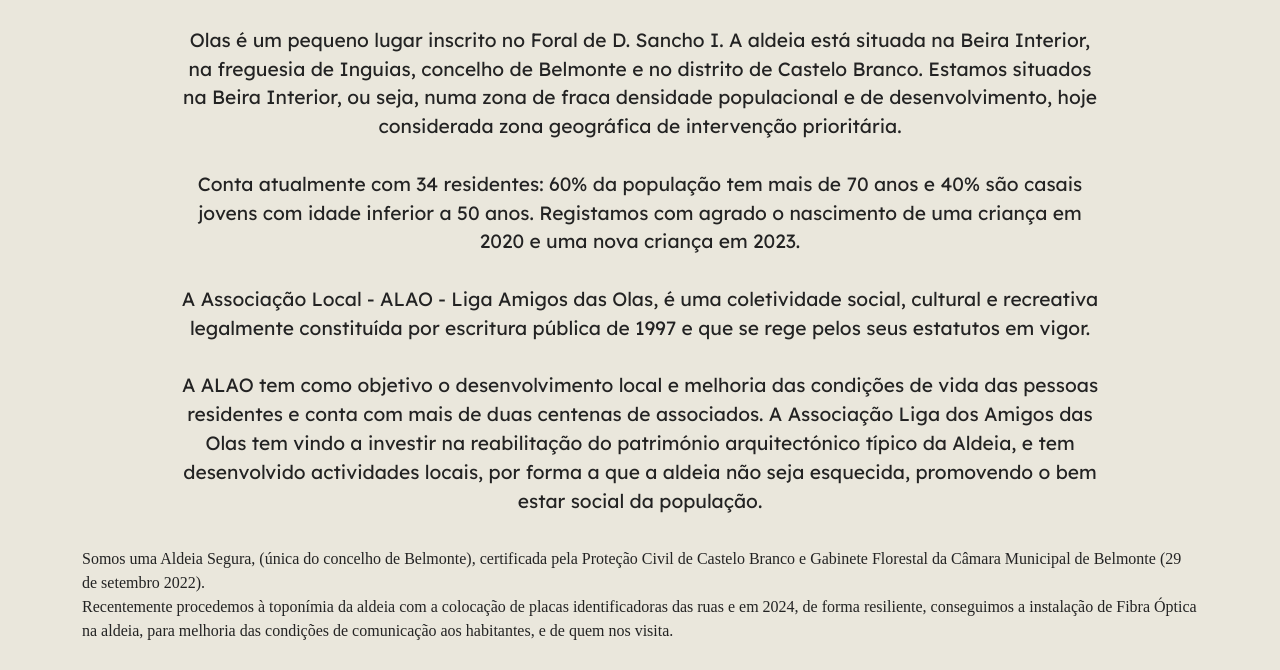
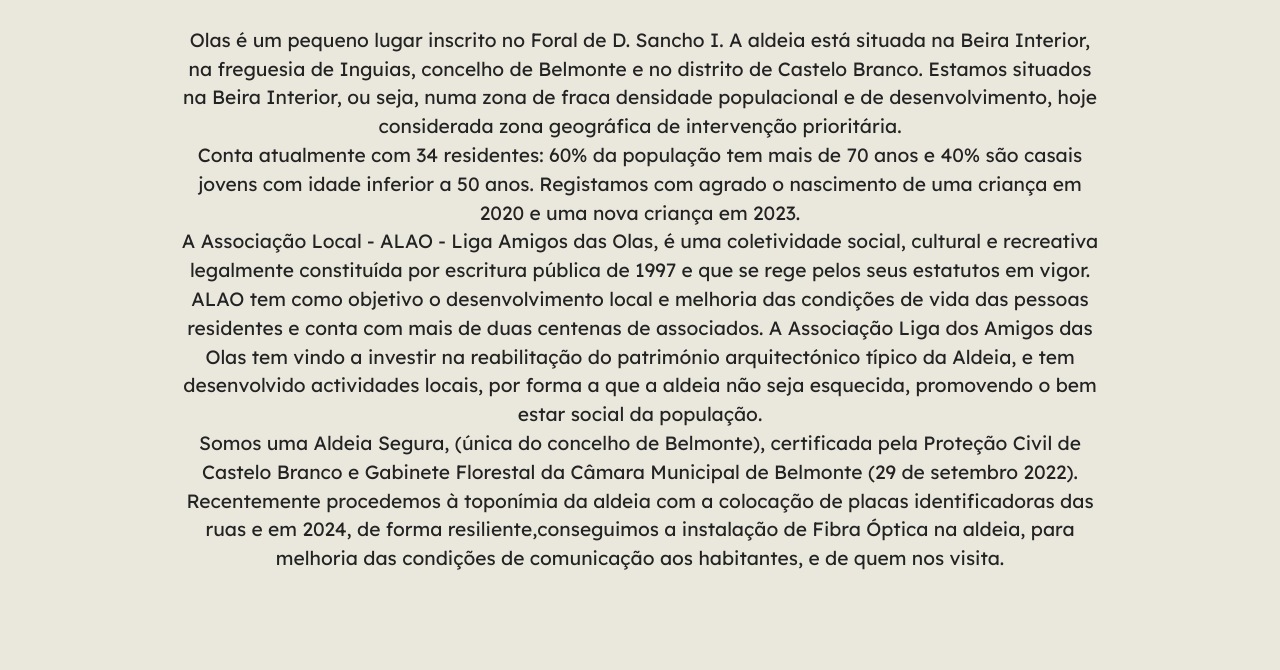
Before and after one commit to Haras71/ALAO, a website: page index.html in a window 1280 px wide. Shown: the part 763-1433 px from the top of the page. Drawn offline with Linux system fonts and the light colour scheme; files whose address does not match are found by name.

Commit message:
Update index.html

```diff
--- a/index.html
+++ b/index.html
@@ -124,38 +124,29 @@
                     </h3>
                     <h4 class="mbr-section-subtitle align-center mbr-fonts-style mb-4 display-7">
                         Olas é um pequeno lugar inscrito no Foral de D. Sancho I. A aldeia está situada na Beira Interior, na freguesia de Inguias, concelho de Belmonte e no distrito de Castelo Branco.
-                        Estamos situados na Beira Interior, ou seja, numa zona de fraca densidade populacional e de desenvolvimento, hoje considerada zona geográfica de intervenção prioritária. <br><br>
+                        Estamos situados na Beira Interior, ou seja, numa zona de fraca densidade populacional e de desenvolvimento, hoje considerada zona geográfica de intervenção prioritária.
+                        </br>
 
-                        <div>
                         Conta atualmente com 34 residentes: 60% da população tem mais de 70 anos e 40% são casais jovens com idade inferior a 50 anos. Registamos com agrado o nascimento de uma
                         criança em 2020 e uma nova criança em 2023.
-                        </div></br>
-                        <div>
-                        </div>
-                        <div>
+                        </br>
+
                         A  Associação Local  - ALAO - Liga Amigos das Olas, é uma coletividade social, cultural e recreativa legalmente constituída por escritura pública de 1997 e que se rege
                         pelos seus estatutos em vigor.
-                        </div></br>
-                        <div>
-                        </div>
-                            A  ALAO tem como objetivo o desenvolvimento local e melhoria das condições de vida das pessoas residentes e conta com mais de duas centenas de associados.
+                        </br>
+
+                        ALAO tem como objetivo o desenvolvimento local e melhoria das condições de vida das pessoas residentes e conta com mais de duas centenas de associados.
                         A Associação Liga dos Amigos das Olas tem vindo a investir na reabilitação do património arquitectónico típico da Aldeia, e tem desenvolvido actividades locais, por forma
                         a que a aldeia não seja esquecida, promovendo o bem estar social da população.
-                        </div></br>
-                        <div>
-                        </div>
-                        <div>
+                        </br>
                         Somos uma Aldeia Segura, (única do concelho de Belmonte), certificada pela Proteção Civil de Castelo Branco e Gabinete Florestal da
                         Câmara Municipal de Belmonte (29 de setembro 2022).
-                        </div></br>
-                        <div>
-                        </div>
-                        <div>
-                           Recentemente procedemos à toponímia da aldeia com a colocação de placas identificadoras das ruas e em 2024, de forma resiliente,
-                            conseguimos a instalação de Fibra Óptica na aldeia, para melhoria das condições de comunicação aos habitantes, e de quem nos visita.
-                        </div></br>
-                        <div>
-                        </div>
+                        </br>
+
+                        Recentemente procedemos à toponímia da aldeia com a colocação de placas identificadoras das ruas e em 2024, de forma resiliente,conseguimos
+                        a instalação de Fibra Óptica na aldeia, para melhoria das condições de comunicação aos habitantes, e de quem nos visita.
+                        </br>
+
                     </h4>
 
                 </div>
```
Lines whose indentation alone changed are shown as unchanged.
